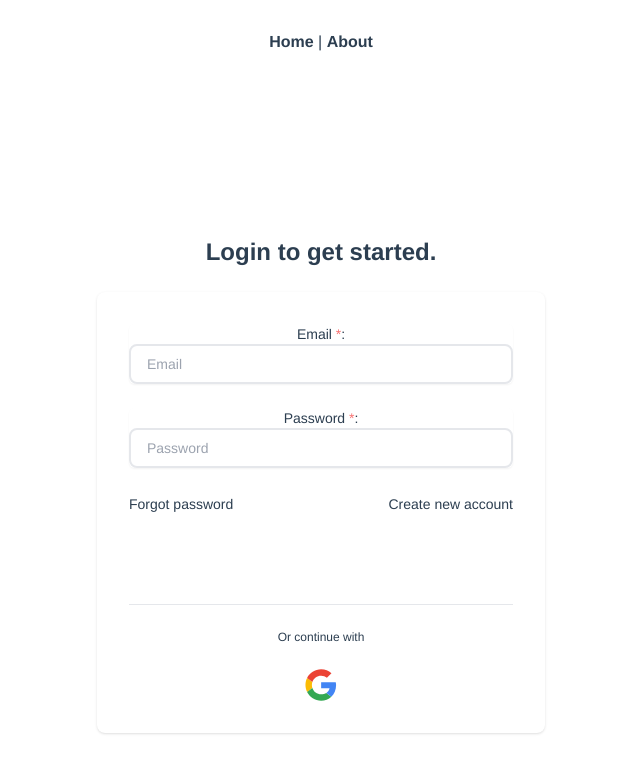
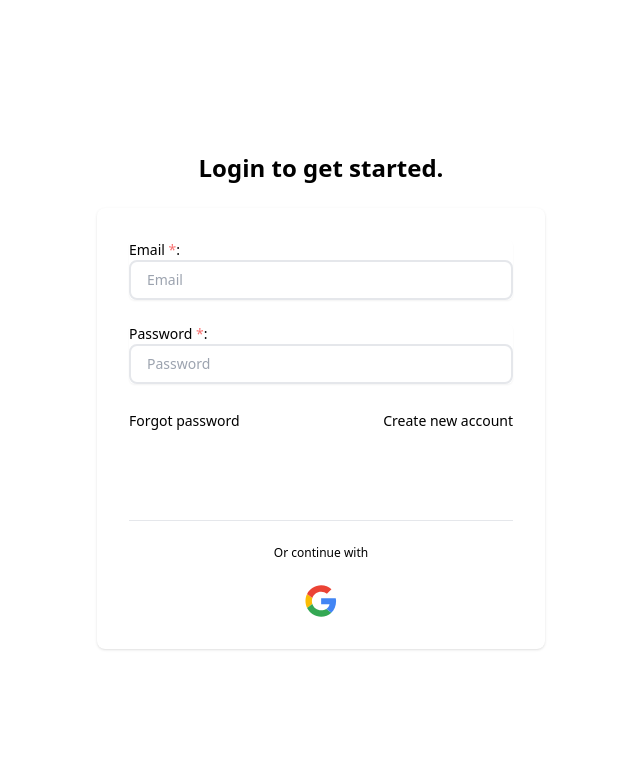
Before and after one commit to lablnet/diary, a Vue app: page /#/auth/login in a window 1280 px wide. Shown: the top 772 px of the page, without its empty margins (319-959 px from the left). Built offline with nearby package versions, Linux system fonts and the light colour scheme; no server answers.

Commit message:
Update App.vue
Signed-off-by: Muhammad Umer Farooq <umer@lablnet.com>

```diff
--- a/src/App.vue
+++ b/src/App.vue
@@ -1,32 +1,12 @@
 <template>
-  <div>
-  <nav>
-    <router-link to="/">Home</router-link> |
-    <router-link to="/about">About</router-link>
-  </nav>
-  <router-view/>
-  </div>
+  <main v-if="$route.path.includes('/auth')">
+      <router-view />
+  </main>
+  <main v-else>
+    <nav>
+      <router-link to="/">Home</router-link> |
+      <router-link to="/about">About</router-link>
+    </nav>
+    <router-view />
+  </main>
 </template>
-
-<style lang="less">
-#app {
-  font-family: Avenir, Helvetica, Arial, sans-serif;
-  -webkit-font-smoothing: antialiased;
-  -moz-osx-font-smoothing: grayscale;
-  text-align: center;
-  color: #2c3e50;
-}
-
-nav {
-  padding: 30px;
-
-  a {
-    font-weight: bold;
-    color: #2c3e50;
-
-    &.router-link-exact-active {
-      color: #42b983;
-    }
-  }
-}
-</style>
```
